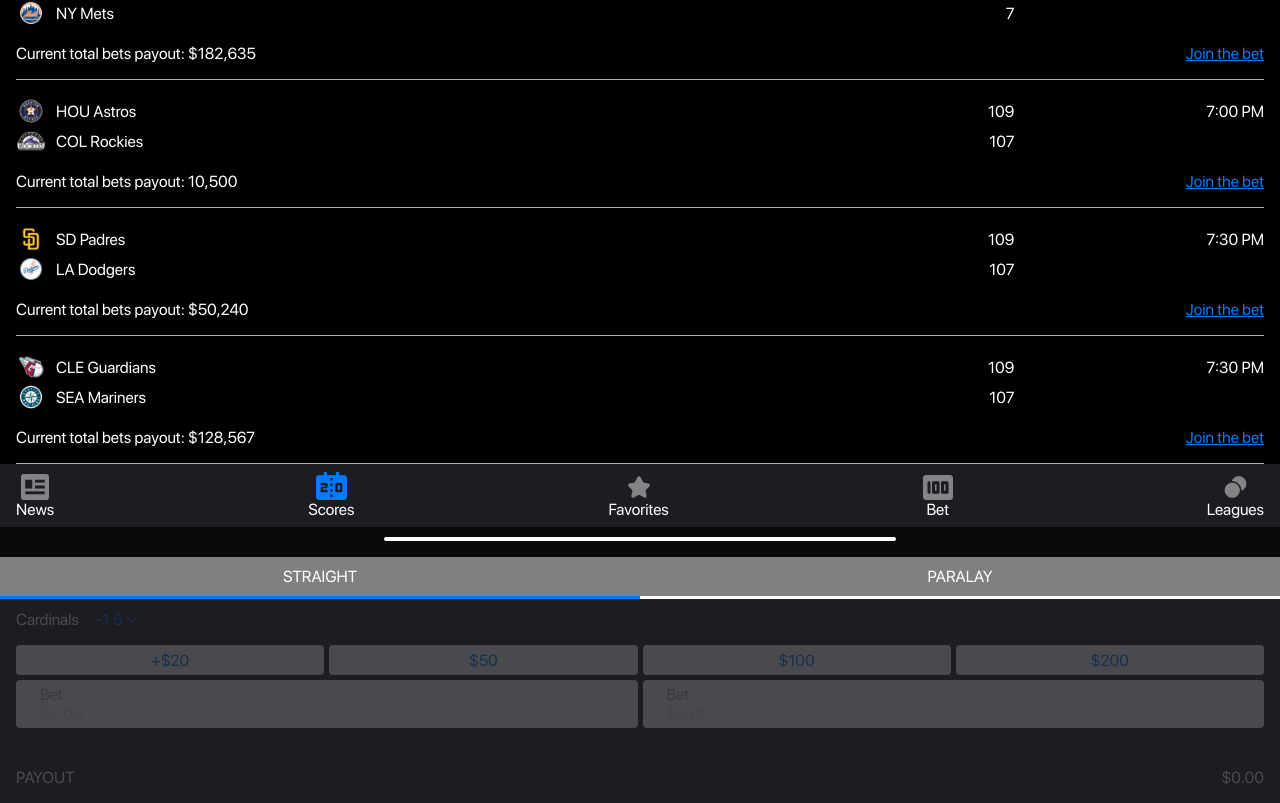
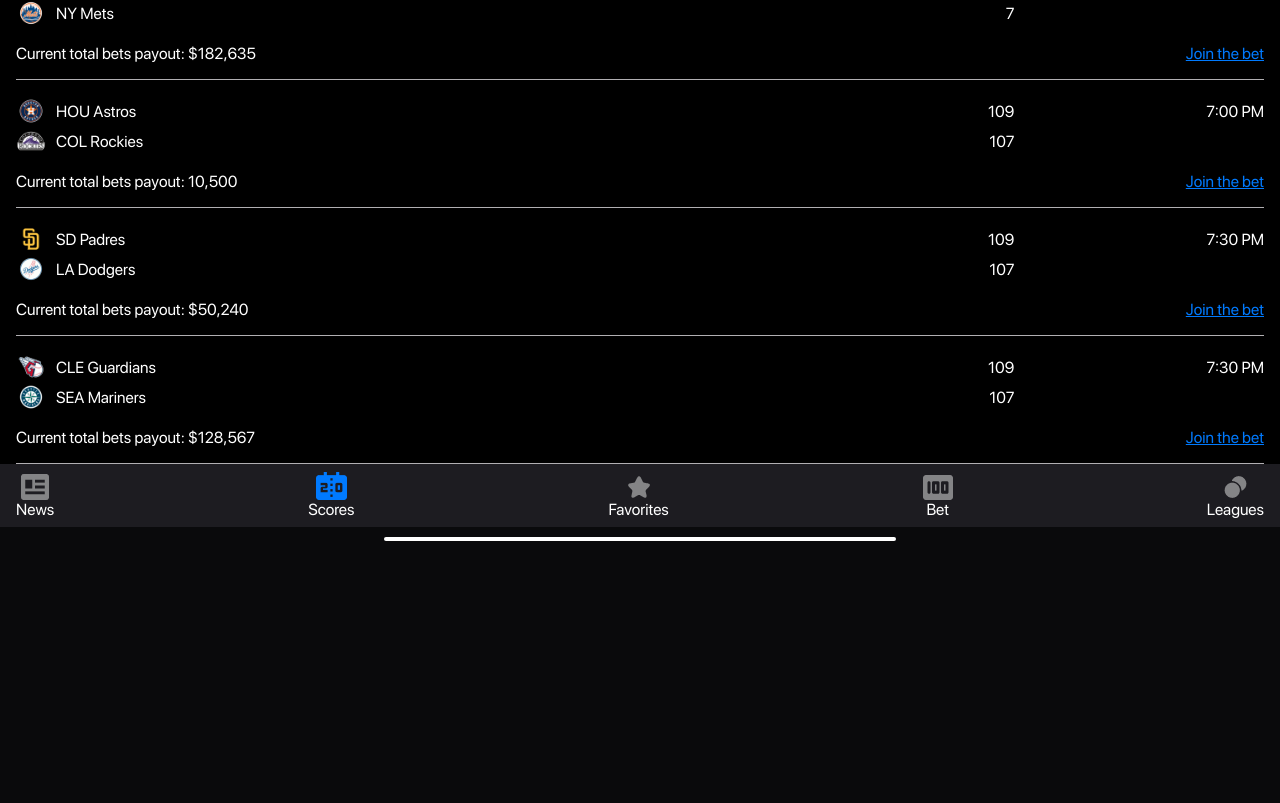
Before and after one commit to ngkao/industry-project, a React (Create React App) app: page / in a window 1280 px wide. Shown: the part 342-1145 px from the top of the page. After the commit the page ends 899 px from the top, so only its background shows below. Built offline with nearby package versions, Linux system fonts and the light colour scheme.

Commit message:
Addjustmetns

```diff
--- a/src/components/BetSimulationBox/BetSimulationBox.scss
+++ b/src/components/BetSimulationBox/BetSimulationBox.scss
@@ -61,7 +61,7 @@
 
     &__row1 {
         display: flex;
-        width: 100vw;
+        width: 100%;
         height: 30px;
         // outline: 1px solid blue;
         // background-color: grey;
@@ -99,7 +99,7 @@
 
     &__row2 {
         display: flex;
-        width: 100vw;
+        width: 100%;
         height: 40px;
         // outline: 1px solid blue;
         // background-color: grey;
--- a/src/components/BoxModal/BoxModal.jsx
+++ b/src/components/BoxModal/BoxModal.jsx
@@ -8,6 +8,7 @@
 import Totals from "../Totals/Totals";
 import Money from "../Money/Money";
 import Choice from "../Choice/Choice";
+import BetSimulationBox from "../BetSimulationBox/BetSimulationBox";
 
 function BoxModal({ pages, onClose }) {
   const [currentPage, setCurrentPage] = useState(1);
@@ -117,18 +118,20 @@
         )}
         {currentPage === 8 && (
           <BetGuide
-          title="Who are you betting for?"
+          title="Bet"
           >
             <p>Choose your preferred type of bet and make your prediction on the winner!</p>
-            <Totals/>
+            <BetSimulationBox
+              hasShades={true}
+            />
           </BetGuide>
         )}
         {currentPage === 9 && (
           <BetGuide
-            title="Bet"
+            title="Make a Bet"
             subtitle="STRAIGH OR PARALAY?"
           >
-            <Totals/>
+            <BetSimulationBox hasShades={false}/>
           </BetGuide>
         )}
         {currentPage === 10 && (
@@ -138,7 +141,8 @@
             info="Some info about the second page"
           >
             <p>Pick an amount you want to bet</p>
-            <Totals/>
+            <BetSimulationBox hasShades={false}/>
+
           </BetGuide>
         )}
 
--- a/src/pages/HomePage/HomePage.jsx
+++ b/src/pages/HomePage/HomePage.jsx
@@ -102,9 +102,7 @@
         />
       </div>
         <NavBar isScoreSelected={true}/>
-        <BetSimulationBox
-            hasShades={true}
-        />
+
     </section>
   );
 }
```
